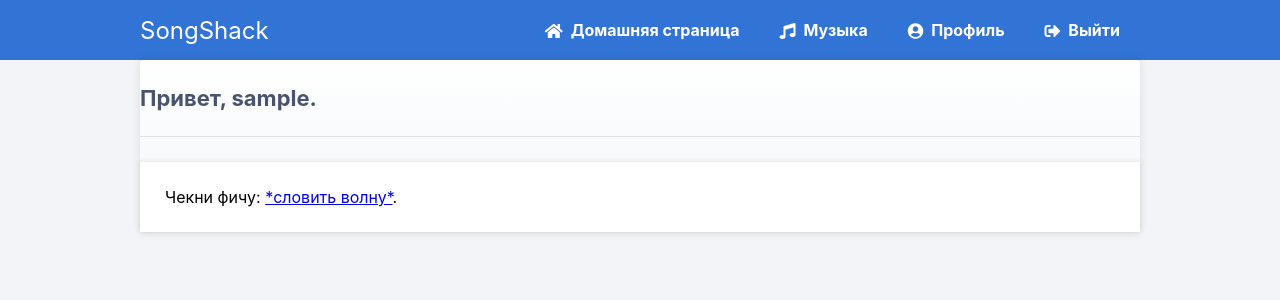
After one commit to Appeltysken/musicwebplayer, a Flask app: page /musicwebplayer/home in a window 1280 px wide. The commit adds this page. Shown: the top 300 px of the page. Run offline with Flask 3, Linux system fonts and the light colour scheme; the visitor is signed in with stand-in values (Sample User, id 1); some libraries are stand-ins or nearby versions.

Commit message:
:sparkles: Authorization system.
- Added registration and authorization system.
- Added interaction with MySQL.
- Cosmetic changes to HTML pages (+CSS).

```diff
--- a/app.py
+++ b/app.py
@@ -1,23 +1,100 @@
 import requests
-from flask import Flask, render_template
+from flask import Flask, render_template, request, redirect, url_for, session
+from flask_mysqldb import MySQL
+import MySQLdb.cursors
+import re
+import hashlib
 import random
+import os
 from dotenv import load_dotenv
-import os
 
 load_dotenv()
-# enviroment variables
 
 app = Flask(__name__)
 
-API_KEY = os.getenv("API_KEY")
+app.secret_key = os.getenv("APP_SECRET_KEY")
+app.config['MYSQL_HOST'] = os.getenv("MYSQL_HOST") #local host
+app.config['MYSQL_USER'] = os.getenv("MYSQL_USER") # root
+app.config['MYSQL_PASSWORD'] = os.getenv("MYSQL_PASSWORD")
+app.config['MYSQL_DB'] = os.getenv("MYSQL_DB") # name of db
+API_KEY = os.getenv("API_KEY") # API Jamendo
 
-# Идентификация
+mysql = MySQL(app)
+
+
 @app.route('/')
+@app.route('/musicwebplayer', methods=['GET', 'POST'])
+def login():
+    msg = ''
+    if request.method == 'POST' and 'username' in request.form and 'password' in request.form:
+        username = request.form['username']
+        password = request.form['password']
+        hash = password + app.secret_key
+        hash = hashlib.sha1(hash.encode())
+        password = hash.hexdigest()
+        cursor = mysql.connection.cursor(MySQLdb.cursors.DictCursor)
+        cursor.execute('SELECT * FROM accounts WHERE username = %s AND password = %s', (username, password,))
+        account = cursor.fetchone()
+        if account:
+            session['loggedin'] = True
+            session['id'] = account['id']
+            session['username'] = account['username']
+            return redirect(url_for('home'))
+        else:
+            msg = 'Неверный логин/пароль.'
+    return render_template('index.html', msg=msg)
+
+
+@app.route('/musicwebplayer/logout')
+def logout():
+    session.pop('loggedin', None)
+    session.pop('id', None)
+    session.pop('username', None)
+    return redirect(url_for('login'))
+
+
+@app.route('/musicwebplayer/register', methods=['GET', 'POST'])
+def register():
+    msg = ''
+    if request.method == 'POST' and 'username' in request.form and 'password' in request.form and 'email' in request.form:
+        username = request.form['username']
+        password = request.form['password']
+        email = request.form['email']
+        cursor = mysql.connection.cursor(MySQLdb.cursors.DictCursor)
+        cursor.execute('SELECT * FROM accounts WHERE username = %s', (username,))
+        account = cursor.fetchone()
+        if account:
+            msg = 'Аккаунт с такими данными уже существует.'
+        elif not re.match(r'[^@]+@[^@]+\.[^@]+', email):
+            msg = 'Email указан неверно.'
+        elif not re.match(r'[A-Za-z0-9]+', username):
+            msg = 'Имя должно содержать только буквы и цифры.'
+        elif not username or not password or not email:
+            msg = 'Вы пропустили поле.'
+        else:
+            hash = password + app.secret_key
+            hash = hashlib.sha1(hash.encode())
+            password = hash.hexdigest()
+            cursor.execute('INSERT INTO accounts VALUES (NULL, %s, %s, %s)', (username, password, email,))
+            mysql.connection.commit()
+            msg = 'Вы успешно зарегистрировались!'
+    elif request.method == 'POST':
+        msg = 'Данные должны быть заполнены!'
+    return render_template('register.html', msg=msg)
+
+
+@app.route('/musicwebplayer/home')
+def home():
+    if 'loggedin' in session:
+        return render_template('home.html', username=session['username'])
+    else:
+        return redirect(url_for('login'))
+
+
+@app.route('/musicwebplayer/tracks')
 def get_tracks():
-
     api_key = API_KEY
     api_url = "https://api.jamendo.com/v3.0"
-
     endpoint = "/tracks"
     params = {
         "client_id": api_key,
@@ -28,12 +105,23 @@ def get_tracks():
     response = requests.get(api_url + endpoint, params=params)
     data = response.json()
 
-    # Обработка полученных данных и размешивание
     if "results" in data:
         tracks = random.sample(data["results"], 10)
         return render_template('tracks.html', tracks=tracks)
     else:
         return "Ошибка получения данных"
 
+
+@app.route('/musicwebplayer/profile')
+def profile():
+    if 'loggedin' in session:
+        cursor = mysql.connection.cursor(MySQLdb.cursors.DictCursor)
+        cursor.execute('SELECT * FROM accounts WHERE id = %s', (session['id'],))
+        account = cursor.fetchone()
+        return render_template('profile.html', account=account)
+    else:
+        return redirect(url_for('login'))
+
+
 if __name__ == '__main__':
-    app.run()
+    app.run(debug=True)
--- /dev/null
+++ b/static/style.css
@@ -0,0 +1,273 @@
+* {
+    box-sizing: border-box;
+    font-family: -apple-system, BlinkMacSystemFont, "Segoe UI", Roboto, Oxygen, Ubuntu, Cantarell, "Fira Sans", "Droid Sans", "Helvetica Neue", Arial, sans-serif;
+    font-size: 16px;
+    -webkit-font-smoothing: antialiased;
+    -moz-osx-font-smoothing: grayscale;
+}
+
+body {
+    background-color: #F1F7FA;
+    margin: 0;
+}
+
+.login, .register {
+    width: 400px;
+    background-color: #ffffff;
+    box-shadow: 0 0 9px 0 rgba(0, 0, 0, 0.3);
+    margin: 100px auto;
+}
+
+.login h1, .register h1 {
+    text-align: center;
+    color: #3274D6;
+    font-size: 24px;
+    padding: 20px 0;
+    border-bottom: 1px solid #dee0e4;
+}
+
+.login .links, .register .links {
+    display: flex;
+    justify-content: center;
+    padding: 0 15px;
+}
+
+.login .links a, .register .links a {
+    color: #ADB2BA;
+    text-decoration: none;
+    display: inline-flex;
+    padding: 0 10px 10px;
+    font-weight: bold;
+}
+
+.login .links a:hover, .register .links a:hover {
+    color: #9DA3AC;
+}
+
+.login .links a.active, .register .links a.active {
+    border-bottom: 3px solid #3274D6;
+    color: #3274D6;
+}
+
+.login form, .register form {
+    display: flex;
+    flex-wrap: wrap;
+    justify-content: center;
+    padding-top: 20px;
+}
+
+.login form label, .register form label {
+    display: flex;
+    justify-content: center;
+    align-items: center;
+    width: 50px;
+    height: 50px;
+    background-color: #3274D6;
+    color: #ffffff;
+}
+
+.login form input[type="password"], .login form input[type="text"], .login form input[type="email"], .register form input[type="password"], .register form input[type="text"], .register form input[type="email"] {
+    width: 310px;
+    height: 50px;
+    border: 1px solid #dee0e4;
+    margin-bottom: 20px;
+    padding: 0 15px;
+}
+
+.login form input[type="submit"], .register form input[type="submit"] {
+    width: 100%;
+    padding: 15px;
+    margin-top: 20px;
+    background-color: #3274D6;
+    border: 0;
+    cursor: pointer;
+    font-weight: bold;
+    color: #ffffff;
+    transition: background-color 0.2s;
+}
+
+.login form input[type="submit"]:hover, .register form input[type="submit"]:hover {
+    background-color: #2868C7;
+    transition: background-color 0.2s;
+}
+
+.navtop {
+    background-color: #3274D6;
+    height: 60px;
+    width: 100%;
+    border: 0;
+}
+
+.navtop div {
+    display: flex;
+    margin: 0 auto;
+    width: 1000px;
+    height: 100%;
+}
+
+.navtop div h1, .navtop div a {
+    display: inline-flex;
+    align-items: center;
+}
+
+.navtop div h1 {
+    flex: 1;
+    font-size: 24px;
+    padding: 0;
+    margin: 0;
+    color: #ffffff;
+    font-weight: normal;
+}
+
+.navtop div a {
+    padding: 0 20px;
+    text-decoration: none;
+    color: #ffffff;
+    font-weight: bold;
+}
+
+.navtop div a i {
+    padding: 2px 8px 0 0;
+}
+
+.navtop div a:hover {
+    color: #ffffff;
+}
+
+body.loggedin {
+    background-color: #F3F4F7;
+}
+
+.content {
+    width: 1000px;
+    margin: 0 auto;
+}
+
+.content h2 {
+    margin: 0;
+    padding: 25px 0;
+    font-size: 22px;
+    border-bottom: 1px solid #e0e0e3;
+    color: #4A536E;
+}
+
+.content > p, .content > div {
+    box-shadow: 0 0 5px 0 rgba(0, 0, 0, 0.1);
+    margin: 25px 0;
+    padding: 25px;
+    background-color: #ffffff;
+}
+
+.content > p table td, .content > div table td {
+    padding: 5px;
+}
+
+.content > p table td:first-child, .content > div table td:first-child {
+    font-weight: bold;
+    color: #4A536E;
+    padding-right: 15px;
+}
+
+.content > div p {
+    padding: 5px;
+    margin: 0 0 10px 0;
+}
+
+.login form input[type="submit"]:hover, .register form input[type="submit"]:hover {
+    background-color: #2868C7;
+    transition: background-color 0.2s;
+    box-shadow: 0 2px 4px rgba(0, 0, 0, 0.2);
+}
+
+.login h1, .register h1 {
+    text-align: center;
+    color: #3274D6;
+    font-size: 24px;
+    padding: 20px 0;
+    border-bottom: 1px solid #dee0e4;
+    text-shadow: 2px 2px 4px rgba(0, 0, 0, 0.3);
+}
+
+.content {
+    width: 1000px;
+    margin: 0 auto;
+    background: linear-gradient(to bottom, #ffffff, #f1f5f8);
+    border-radius: 5px;
+    box-shadow: 0 0 10px rgba(0, 0, 0, 0.1);
+}
+
+.content > p table, .content > div table {
+    width: 100%;
+    border-collapse: collapse;
+    margin-top: 20px;
+}
+
+.content > p table td, .content > div table td {
+    padding: 10px;
+    border-bottom: 1px solid #e0e0e3;
+}
+
+.content > p table td:first-child, .content > div table td:first-child {
+    font-weight: bold;
+    color: #4A536E;
+    padding-right: 15px;
+    background-color: #f7f9fb;
+}
+
+.navtop div a {
+    padding: 0 20px;
+    text-decoration: none;
+    color: #ffffff;
+    font-weight: bold;
+    position: relative;
+    transition: color 0.2s;
+}
+
+.navtop div a:before {
+    content: "";
+    position: absolute;
+    width: 100%;
+    height: 2px;
+    bottom: -5px;
+    left: 0;
+    background-color: #ffffff;
+    visibility: hidden;
+    transform: scaleX(0);
+    transition: all 0.2s ease-in-out;
+}
+
+.navtop div a:hover:before {
+    visibility: visible;
+    transform: scaleX(1);
+}
+
+.track {
+    margin-bottom: 20px;
+}
+
+.track audio {
+    width: 95%;
+    background-color: #e6f3ff;
+}
+
+
+/* Прогресс-бар */
+.track audio::-webkit-progress-value,
+.track audio::-moz-progress-bar,
+.track audio::-ms-fill {
+    background-color: #00aaff;
+}
+
+/* Кнопки воспроизведения и паузы */
+.track audio::-webkit-media-controls-play-button::before,
+.track audio::-webkit-media-controls-pause-button::before,
+.track audio::-moz-media-controls-play-button::before,
+.track audio::-moz-media-controls-pause-button::before {
+    color: #ffffff;
+}
+
+/* Оставшееся время */
+.track audio::-webkit-media-controls-time-remaining-display,
+.track audio::-moz-media-controls-time-remaining-display {
+    color: #00aaff;
+}
--- /dev/null
+++ b/templates/home.html
@@ -0,0 +1,8 @@
+{% extends 'layout.html' %}
+
+{% block title %}Home{% endblock %}
+
+{% block content %}
+    <h2> Привет, {{ username }}.</h2>
+    <p>Чекни фичу: <a href="{{ url_for('get_tracks') }}">*словить волну*</a>.</p>
+{% endblock %}
--- /dev/null
+++ b/templates/layout.html
@@ -0,0 +1,23 @@
+<!DOCTYPE html>
+<html>
+	<head>
+		<meta charset="utf-8">
+		<title>{% block title %}{% endblock %}</title>
+		<link rel="stylesheet" href="{{ url_for('static', filename='style.css') }}">
+		<link rel="stylesheet" href="https://use.fontawesome.com/releases/v5.7.1/css/all.css">
+	</head>
+	<body class="loggedin">
+		<nav class="navtop">
+			<div>
+				<h1>SongShack</h1>
+                <a href="{{ url_for('home') }}"><i class="fas fa-home"></i>Домашняя страница</a>
+				<a href="{{ url_for('get_tracks') }}"><i class="fas fa-music"></i>Музыка</a>
+				<a href="{{ url_for('profile') }}"><i class="fas fa-user-circle"></i>Профиль</a>
+				<a href="{{ url_for('logout') }}"><i class="fas fa-sign-out-alt"></i>Выйти</a>
+			</div>
+		</nav>
+		<div class="content">
+			{% block content %}{% endblock %}
+		</div>
+	</body>
+</html>
```
Also changed, not shown: templates/index.html (added, +30 -0 lines), templates/profile.html (added, +24 -0 lines), templates/register.html (added, +34 -0 lines), templates/tracks.html (+10 -12 lines).
